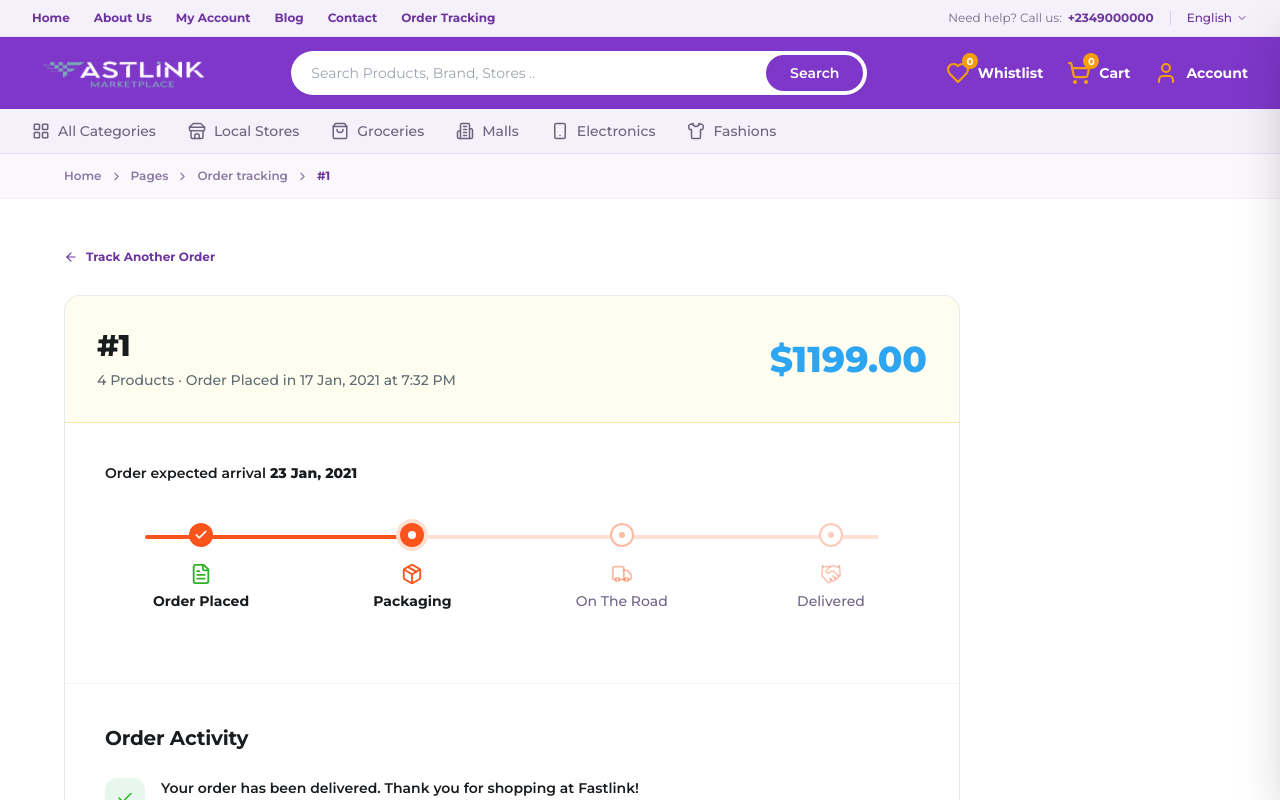
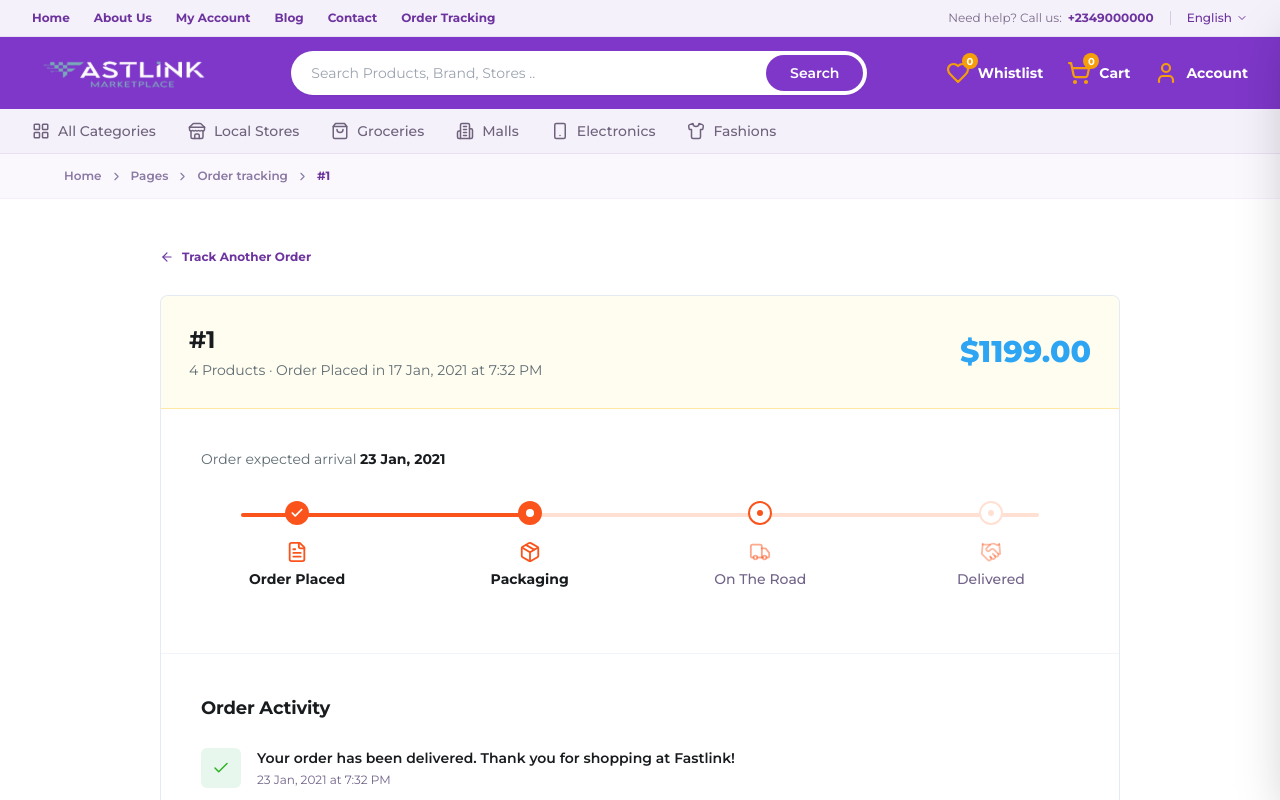
Before and after one commit to P23-Africa-Dev/fastlink-marketplace, a Next.js app: page /order-tracking/1 in a window 1280 px wide. Shown: the top 800 px of the page. Built offline with nearby package versions, Linux system fonts and the light colour scheme.

Commit message:
refactor: update order tracking UI components with refined typography, spacing, and styling

```diff
--- a/src/app/(shop)/order-tracking/[id]/page.tsx
+++ b/src/app/(shop)/order-tracking/[id]/page.tsx
@@ -93,7 +93,7 @@ export default function OrderTrackingDetailsPage() {
       </div>
 
       {/* Main Order Details Container */}
-      <div className="mx-auto max-w-[1600px] px-4 md:px-10 lg:px-16 py-8 md:py-12 space-y-12">
+      <div className="mx-auto max-w-5xl px-4 sm:px-6 md:px-8 py-8 md:py-12 space-y-10">
         <div>
           {/* Back Link */}
           <div className="mb-6">
@@ -107,21 +107,21 @@ export default function OrderTrackingDetailsPage() {
           </div>
 
           {/* Main Card Container (Matching Design Screenshot 2) */}
-          <div className="max-w-4xl rounded-2xl bg-white border border-slate-200/90 shadow-2xs overflow-hidden">
+          <div className="rounded-lg bg-white border border-slate-200/90 shadow-2xs overflow-hidden">
 
             {/* Top Yellow Banner */}
-            <div className="bg-[#FFFDF0] border-b border-[#FFE8A3] p-6 sm:p-8 flex flex-col sm:flex-row sm:items-center justify-between gap-4">
+            <div className="bg-[#FFFDF0] border-b border-[#FFE8A3] p-6 sm:p-7 flex flex-col sm:flex-row sm:items-center justify-between gap-4">
               <div>
-                <h1 className="text-2xl sm:text-3xl font-extrabold text-[#191C1F]">
+                <h1 className="text-xl sm:text-2xl font-bold text-[#191C1F]">
                   {displayOrderId}
                 </h1>
-                <p className="text-xs sm:text-sm text-[#5F6C72] mt-1.5 font-medium">
+                <p className="text-xs sm:text-sm text-[#5F6C72] mt-1 font-normal">
                   4 Products · Order Placed in 17 Jan, 2021 at 7:32 PM
                 </p>
               </div>
 
               <div className="text-left sm:text-right">
-                <span className="text-3xl sm:text-4xl font-extrabold text-[#2DA5F3]">
+                <span className="text-2xl sm:text-3xl font-extrabold text-[#2DA5F3]">
                   $1199.00
                 </span>
               </div>
@@ -129,12 +129,12 @@ export default function OrderTrackingDetailsPage() {
 
             {/* Stepper Progress Bar */}
             <div className="p-6 sm:p-10 border-b border-slate-100">
-              <p className="text-xs sm:text-sm font-semibold text-[#191C1F] mb-10">
-                Order expected arrival <span className="font-extrabold text-[#191C1F]">23 Jan, 2021</span>
+              <p className="text-xs sm:text-sm text-[#5F6C72] font-normal mb-8">
+                Order expected arrival <span className="font-bold text-[#191C1F]">23 Jan, 2021</span>
               </p>
 
               {/* Stepper Track & Nodes */}
-              <div className="relative mb-8 px-4 sm:px-12">
+              <div className="relative mb-6 px-4 sm:px-12">
 
                 {/* Background Connecting Lines */}
                 <div className="absolute top-3 left-10 right-10 h-1 bg-[#FFE0D3] rounded-full -z-0" />
@@ -149,14 +149,14 @@ export default function OrderTrackingDetailsPage() {
                       <Check size={14} strokeWidth={3} />
                     </div>
                     <div className="flex flex-col items-center gap-1.5 mt-1">
-                      <FileText size={22} className="text-[#2DB224]" />
+                      <FileText size={22} className="text-[#FA541C]" />
                       <span className="text-xs sm:text-sm font-bold text-[#191C1F]">Order Placed</span>
                     </div>
                   </div>
 
                   {/* Step 2: Packaging (Current Active Stage) */}
                   <div className="flex flex-col items-center gap-3 text-center min-w-[80px]">
-                    <div className="h-6 w-6 rounded-full bg-[#FA541C] text-white flex items-center justify-center shadow-xs ring-4 ring-[#FFE0D3]">
+                    <div className="h-6 w-6 rounded-full bg-[#FA541C] text-white flex items-center justify-center shadow-xs">
                       <div className="h-2 w-2 rounded-full bg-white" />
                     </div>
                     <div className="flex flex-col items-center gap-1.5 mt-1">
@@ -167,22 +167,22 @@ export default function OrderTrackingDetailsPage() {
 
                   {/* Step 3: On The Road */}
                   <div className="flex flex-col items-center gap-3 text-center min-w-[80px]">
-                    <div className="h-6 w-6 rounded-full bg-white border-2 border-[#FA541C]/40 text-[#FA541C] flex items-center justify-center">
-                      <div className="h-1.5 w-1.5 rounded-full bg-[#FA541C]/40" />
+                    <div className="h-6 w-6 rounded-full bg-white border-2 border-[#FA541C] text-[#FA541C] flex items-center justify-center">
+                      <div className="h-1.5 w-1.5 rounded-full bg-[#FA541C]" />
                     </div>
                     <div className="flex flex-col items-center gap-1.5 mt-1">
-                      <Truck size={22} className="text-[#FA541C]/40" />
+                      <Truck size={22} className="text-[#FA541C]/50" />
                       <span className="text-xs sm:text-sm font-medium text-[#716388]">On The Road</span>
                     </div>
                   </div>
 
                   {/* Step 4: Delivered */}
                   <div className="flex flex-col items-center gap-3 text-center min-w-[80px]">
-                    <div className="h-6 w-6 rounded-full bg-white border-2 border-[#FA541C]/30 flex items-center justify-center">
-                      <div className="h-1.5 w-1.5 rounded-full bg-[#FA541C]/30" />
+                    <div className="h-6 w-6 rounded-full bg-white border-2 border-[#FFE0D3] flex items-center justify-center">
+                      <div className="h-1.5 w-1.5 rounded-full bg-[#FFE0D3]" />
                     </div>
                     <div className="flex flex-col items-center gap-1.5 mt-1">
-                      <Handshake size={22} className="text-[#FA541C]/30" />
+                      <Handshake size={22} className="text-[#FA541C]/40" />
                       <span className="text-xs sm:text-sm font-medium text-[#716388]">Delivered</span>
                     </div>
                   </div>
@@ -194,7 +194,7 @@ export default function OrderTrackingDetailsPage() {
 
             {/* Order Activity Timeline */}
             <div className="p-6 sm:p-10 space-y-6">
-              <h2 className="text-lg sm:text-xl font-bold text-[#191C1F]">
+              <h2 className="text-base sm:text-lg font-bold text-[#191C1F]">
                 Order Activity
               </h2>
 
@@ -203,7 +203,7 @@ export default function OrderTrackingDetailsPage() {
                   const IconComp = act.icon;
                   return (
                     <div key={act.id} className="flex items-start gap-4">
-                      <div className={cn("flex h-10 w-10 shrink-0 items-center justify-center rounded-xl shadow-2xs mt-0.5", act.badgeBg)}>
+                      <div className={cn("flex h-10 w-10 shrink-0 items-center justify-center rounded-md shadow-2xs mt-0.5", act.badgeBg)}>
                         <IconComp size={18} />
                       </div>
                       <div className="space-y-1 pt-0.5">
@@ -225,7 +225,7 @@ export default function OrderTrackingDetailsPage() {
         </div>
 
         {/* Bottom CTA Card: Become a Vendor or Rider */}
-        <div className="rounded-3xl bg-[#1E1E22] p-8 sm:p-12 text-white shadow-xl max-w-4xl">
+        <div className="rounded-2xl bg-[#1E1E22] p-8 sm:p-12 text-white shadow-xl max-w-5xl">
           <div className="grid grid-cols-1 lg:grid-cols-12 gap-8 items-center">
 
             {/* Left Info Column (7 cols) */}
--- a/src/app/(shop)/order-tracking/page.tsx
+++ b/src/app/(shop)/order-tracking/page.tsx
@@ -105,10 +105,10 @@ export default function OrderTrackingPage() {
       </div>
 
       {/* Main Track Order Content */}
-      <div className="mx-auto max-w-[1600px] px-4 md:px-10 lg:px-16 py-12 md:py-16 space-y-16">
+      <div className="mx-auto max-w-5xl px-4 sm:px-6 md:px-8 py-12 md:py-16 space-y-16">
         <div className="max-w-3xl space-y-6">
 
-          <h1 className="text-3xl sm:text-4xl font-extrabold text-[#191C1F] font-montserrat tracking-tight">
+          <h1 className="text-3xl sm:text-4xl font-bold text-[#191C1F] font-montserrat tracking-tight">
             Track Order
           </h1>
 
```
